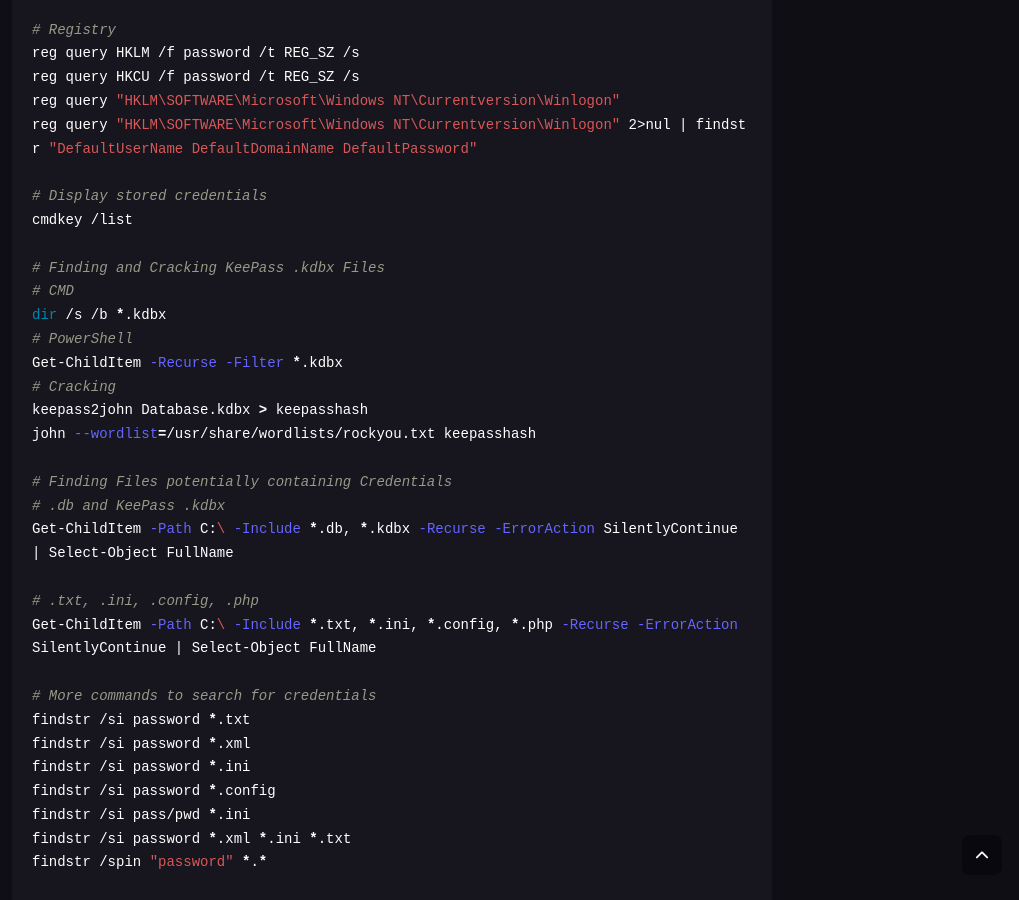
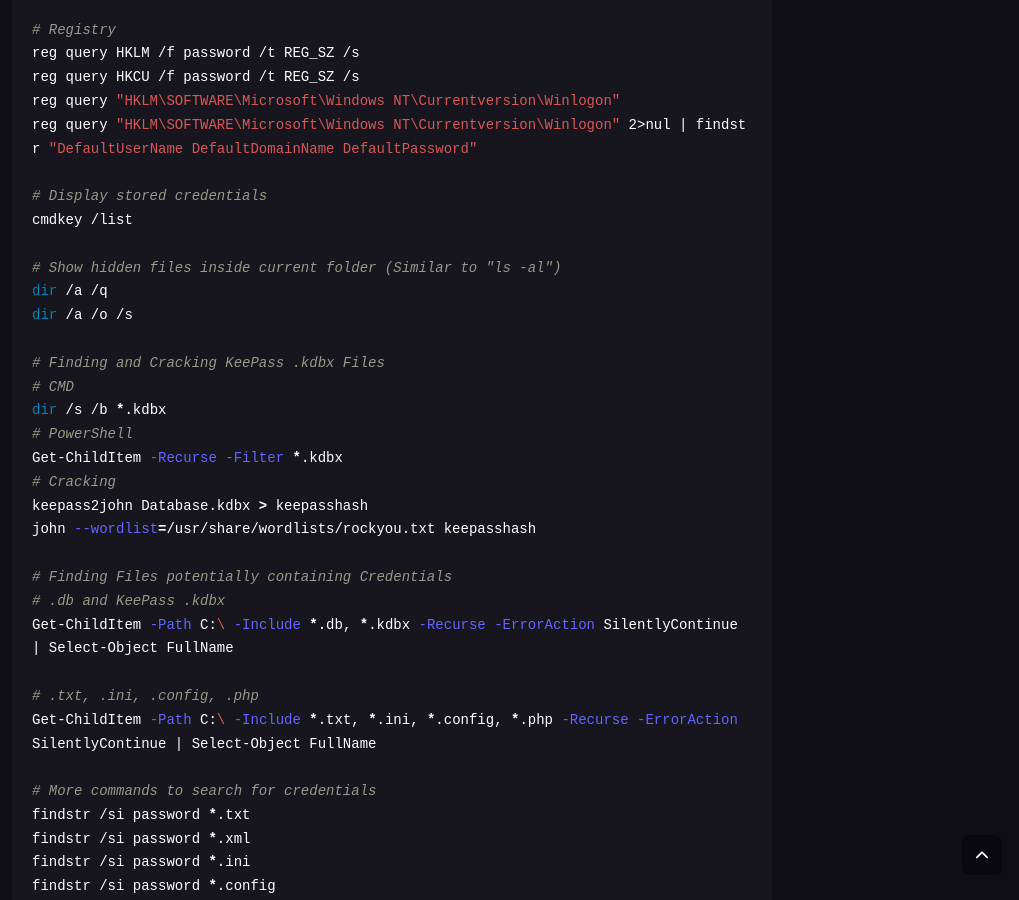
Before and after one commit to Vorkharium/vorkharium.github.io, a Jekyll site: the page built from _posts/2024-11-01-Attacking-Active-Directory-Cheatsheet.md, in a window 1280 px wide and 900 px high, scrolled down 8863 px. Shown: the whole window, without its empty margins (248-1267 px from the left). Built offline with Jekyll 4.4.1, drawn with Linux system fonts in a browser that asks for light colours.

Commit message:
Update 2024-11-01-Attacking-Active-Directory-Cheatsheet.md

```diff
--- a/_posts/2024-11-01-Attacking-Active-Directory-Cheatsheet.md
+++ b/_posts/2024-11-01-Attacking-Active-Directory-Cheatsheet.md
@@ -295,6 +295,10 @@
 # Display stored credentials
 cmdkey /list
 
+# Show hidden files inside current folder (Similar to "ls -al")
+dir /a /q
+dir /a /o /s
+
 # Finding and Cracking KeePass .kdbx Files
 # CMD
 dir /s /b *.kdbx
```
